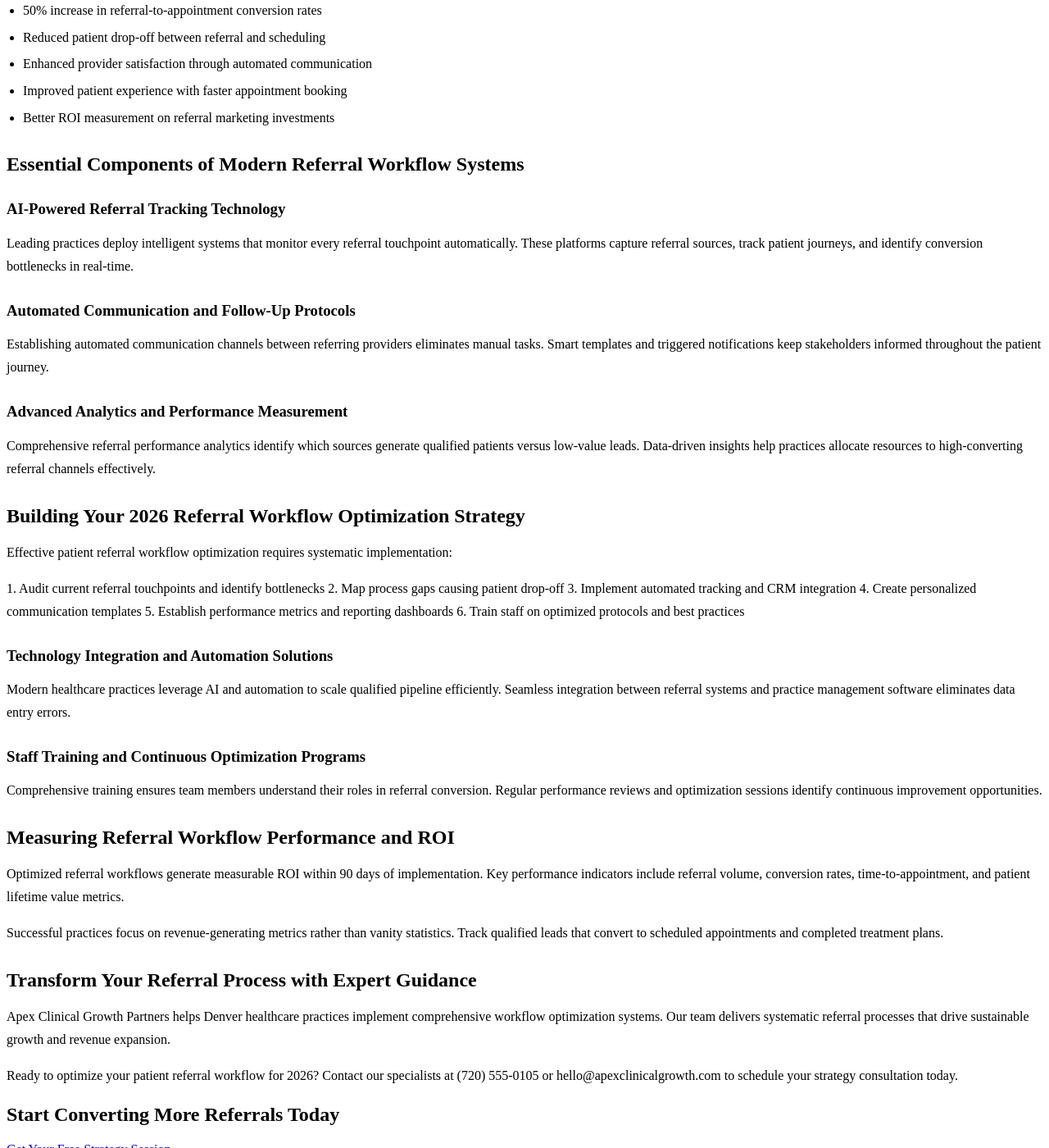
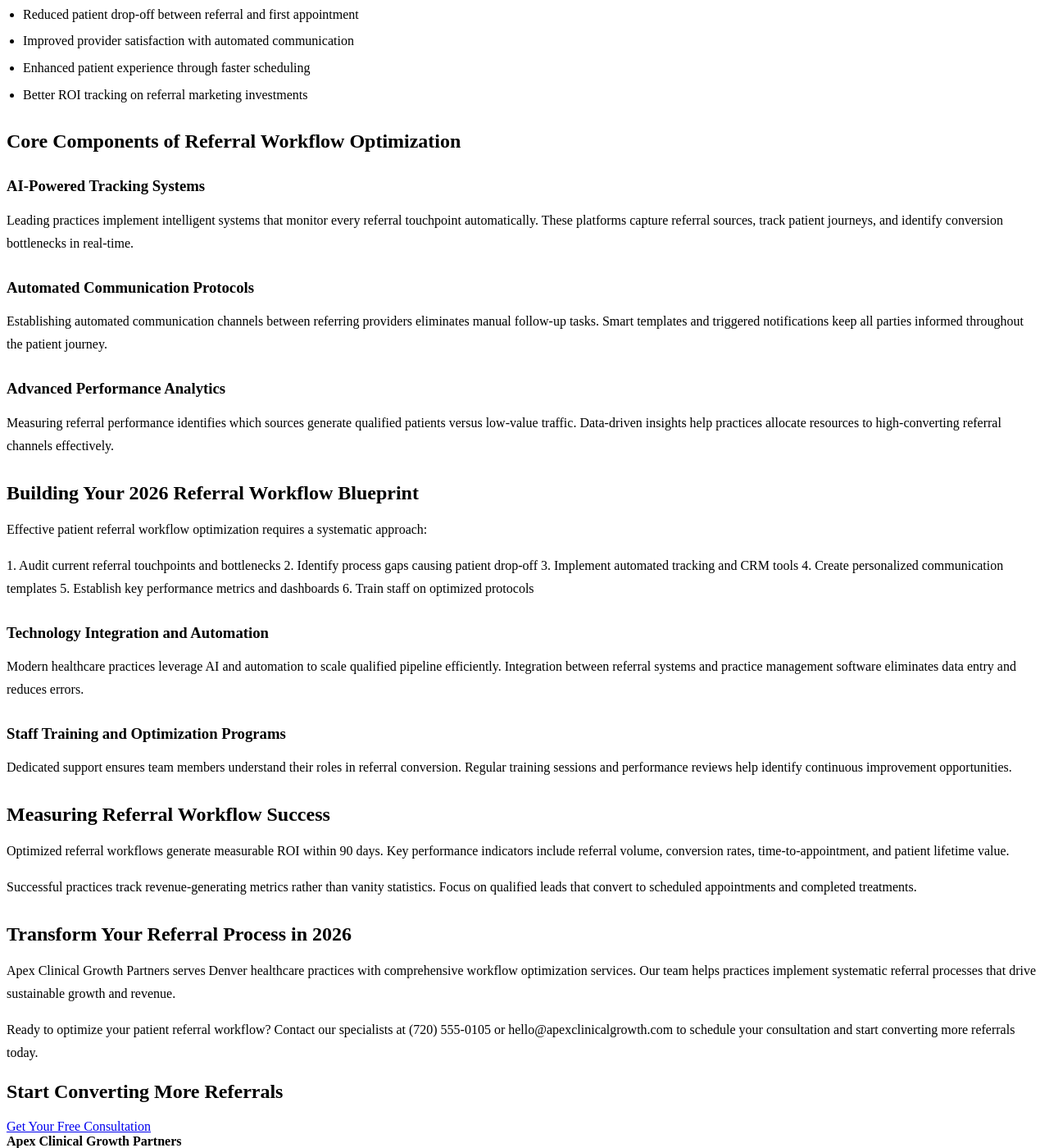
Before and after one commit to prjctlphbt/orbitr-canary-angular-20260228, a Jekyll site: the page patient-referral-workflow-blueprint.html, which Jekyll copies as it is, in a window 1280 px wide and 1400 px high, scrolled down 417 px. Shown: the whole window at 82% size. Built offline with Jekyll 4.4.1, drawn with Linux system fonts in a browser that asks for light colours; some of the changed text lies outside the part shown.

```diff
--- a/patient-referral-workflow-blueprint.html
+++ b/patient-referral-workflow-blueprint.html
@@ -95,7 +95,7 @@
 <a href="/services/">Services</a>
 <a href="/blog/insights/">Insights</a>
 <a href="/contact/">Contact</a>
-<a class="cta" href="/contact/">Book Strategy Call</a>
+<a class="cta" href="/contact/">Book Intro Call</a>
 </nav>
 </div>
 </header>
@@ -109,48 +109,48 @@
 <section class="landing-content">
 <div class="container orbitr-generated-content">
 <h1>Patient Referral Workflow Optimization Blueprint</h1>
-<p>Streamlining patient referrals accelerates healthcare growth and maximizes revenue potential in 2026. Optimized workflow systems transform fragmented referral processes into seamless patient acquisition engines.</p>
-<h2>Why Referral Workflow Optimization Drives Practice Success</h2>
-<p>Inefficient referral systems waste qualified leads and marketing investments. Healthcare practices lose significant revenue when referral processes lack automation, tracking, and systematic follow-up protocols.</p>
-<p>Results practices achieve within 90 days of implementing optimized referral workflows:</p>
+<p>Streamlining patient referrals drives healthcare growth and maximizes revenue in 2026. Effective workflow optimization transforms fragmented processes into seamless systems that convert qualified leads into scheduled patients.</p>
+<h2>Why Patient Referral Workflows Drive Practice Growth</h2>
+<p>Inefficient referral systems waste valuable opportunities and marketing budget. Healthcare practices lose potential revenue when referral processes lack automation and tracking capabilities.</p>
+<p>What practices achieve within 90 days of implementing optimized workflows:</p>
 <ul>
-<li>50% increase in referral-to-appointment conversion rates</li>
-<li>Reduced patient drop-off between referral and scheduling</li>
-<li>Enhanced provider satisfaction through automated communication</li>
-<li>Improved patient experience with faster appointment booking</li>
-<li>Better ROI measurement on referral marketing investments</li>
+<li>45% increase in referral conversion rates</li>
+<li>Reduced patient drop-off between referral and first appointment</li>
+<li>Improved provider satisfaction with automated communication</li>
+<li>Enhanced patient experience through faster scheduling</li>
+<li>Better ROI tracking on referral marketing investments</li>
 </ul>
-<h2>Essential Components of Modern Referral Workflow Systems</h2>
-<h3>AI-Powered Referral Tracking Technology</h3>
-<p>Leading practices deploy intelligent systems that monitor every referral touchpoint automatically. These platforms capture referral sources, track patient journeys, and identify conversion bottlenecks in real-time.</p>
-<h3>Automated Communication and Follow-Up Protocols</h3>
-<p>Establishing automated communication channels between referring providers eliminates manual tasks. Smart templates and triggered notifications keep stakeholders informed throughout the patient journey.</p>
-<h3>Advanced Analytics and Performance Measurement</h3>
-<p>Comprehensive referral performance analytics identify which sources generate qualified patients versus low-value leads. Data-driven insights help practices allocate resources to high-converting referral channels effectively.</p>
-<h2>Building Your 2026 Referral Workflow Optimization Strategy</h2>
-<p>Effective patient referral workflow optimization requires systematic implementation:</p>
-<p>1. Audit current referral touchpoints and identify bottlenecks
-2. Map process gaps causing patient drop-off
-3. Implement automated tracking and CRM integration
+<h2>Core Components of Referral Workflow Optimization</h2>
+<h3>AI-Powered Tracking Systems</h3>
+<p>Leading practices implement intelligent systems that monitor every referral touchpoint automatically. These platforms capture referral sources, track patient journeys, and identify conversion bottlenecks in real-time.</p>
+<h3>Automated Communication Protocols</h3>
+<p>Establishing automated communication channels between referring providers eliminates manual follow-up tasks. Smart templates and triggered notifications keep all parties informed throughout the patient journey.</p>
+<h3>Advanced Performance Analytics</h3>
+<p>Measuring referral performance identifies which sources generate qualified patients versus low-value traffic. Data-driven insights help practices allocate resources to high-converting referral channels effectively.</p>
+<h2>Building Your 2026 Referral Workflow Blueprint</h2>
+<p>Effective patient referral workflow optimization requires a systematic approach:</p>
+<p>1. Audit current referral touchpoints and bottlenecks
+2. Identify process gaps causing patient drop-off
+3. Implement automated tracking and CRM tools
 4. Create personalized communication templates
-5. Establish performance metrics and reporting dashboards
-6. Train staff on optimized protocols and best practices</p>
-<h3>Technology Integration and Automation Solutions</h3>
-<p>Modern healthcare practices leverage AI and automation to scale qualified pipeline efficiently. Seamless integration between referral systems and practice management software eliminates data entry errors.</p>
-<h3>Staff Training and Continuous Optimization Programs</h3>
-<p>Comprehensive training ensures team members understand their roles in referral conversion. Regular performance reviews and optimization sessions identify continuous improvement opportunities.</p>
-<h2>Measuring Referral Workflow Performance and ROI</h2>
-<p>Optimized referral workflows generate measurable ROI within 90 days of implementation. Key performance indicators include referral volume, conversion rates, time-to-appointment, and patient lifetime value metrics.</p>
-<p>Successful practices focus on revenue-generating metrics rather than vanity statistics. Track qualified leads that convert to scheduled appointments and completed treatment plans.</p>
-<h2>Transform Your Referral Process with Expert Guidance</h2>
-<p>Apex Clinical Growth Partners helps Denver healthcare practices implement comprehensive workflow optimization systems. Our team delivers systematic referral processes that drive sustainable growth and revenue expansion.</p>
-<p>Ready to optimize your patient referral workflow for 2026? Contact our specialists at (720) 555-0105 or hello@apexclinicalgrowth.com to schedule your strategy consultation today.</p>
+5. Establish key performance metrics and dashboards
+6. Train staff on optimized protocols</p>
+<h3>Technology Integration and Automation</h3>
+<p>Modern healthcare practices leverage AI and automation to scale qualified pipeline efficiently. Integration between referral systems and practice management software eliminates data entry and reduces errors.</p>
+<h3>Staff Training and Optimization Programs</h3>
+<p>Dedicated support ensures team members understand their roles in referral conversion. Regular training sessions and performance reviews help identify continuous improvement opportunities.</p>
+<h2>Measuring Referral Workflow Success</h2>
+<p>Optimized referral workflows generate measurable ROI within 90 days. Key performance indicators include referral volume, conversion rates, time-to-appointment, and patient lifetime value.</p>
+<p>Successful practices track revenue-generating metrics rather than vanity statistics. Focus on qualified leads that convert to scheduled appointments and completed treatments.</p>
+<h2>Transform Your Referral Process in 2026</h2>
+<p>Apex Clinical Growth Partners serves Denver healthcare practices with comprehensive workflow optimization services. Our team helps practices implement systematic referral processes that drive sustainable growth and revenue.</p>
+<p>Ready to optimize your patient referral workflow? Contact our specialists at (720) 555-0105 or hello@apexclinicalgrowth.com to schedule your consultation and start converting more referrals today.</p>
 </div>
 </section>
 <section class="landing-cta">
 <div class="container">
-<h2>Start Converting More Referrals Today</h2>
-<a class="cta" href="/services/">Get Your Free Strategy Session</a>
+<h2>Start Converting More Referrals</h2>
+<a class="cta" href="/services/">Get Your Free Consultation</a>
 </div>
 </section>
 </main>
```
Also changed, not shown: other parts of patient-referral-workflow-blueprint.html (+2 -2 lines).
